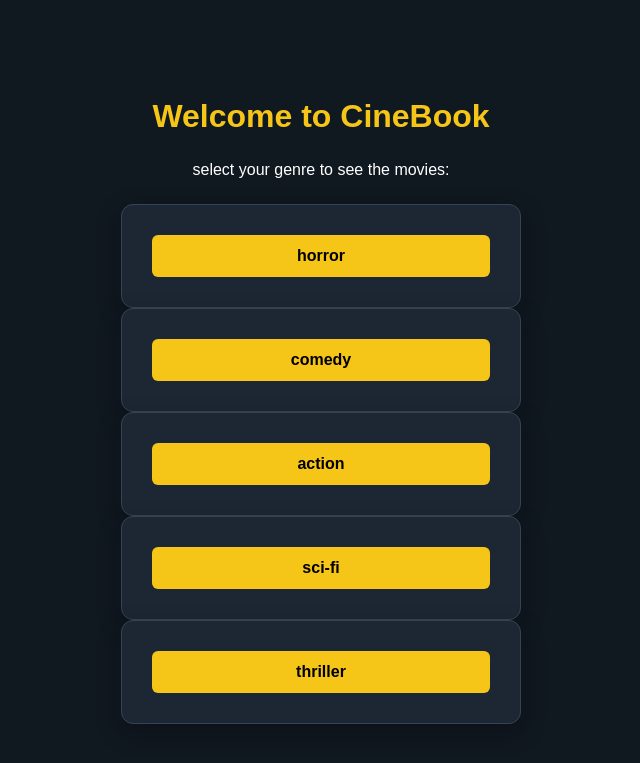
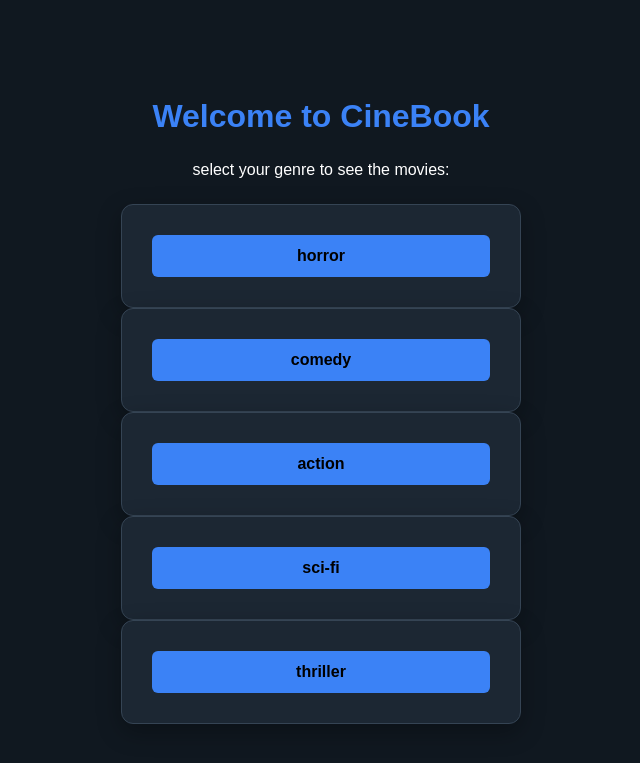
Before and after one commit to hassanmsalama5-cloud/NEA, a Flask app: page /genre in a window 1280 px wide. Shown: the top 763 px of the page, without its empty margins (319-959 px from the left). Run offline with Flask 3, Linux system fonts and the light colour scheme.

Commit message:
Update color scheme for headers, buttons, and links to improve visual consistency

```diff
--- a/static/style.css
+++ b/static/style.css
@@ -14,7 +14,7 @@ body{
     padding:30px 20px;
 }
 h1{
-    color:#f5c518;
+    color:#3b82f6;
     text-align:center;
     margin-bottom:10px;
 }
@@ -49,7 +49,7 @@ input{
 button{
     width:100%;
     padding:12px;
-    background-color:#f5c518;
+    background-color:#3b82f6;
     border:none;
     border-radius:6px;
     font-size: 16px;
@@ -57,7 +57,7 @@ button{
     cursor:pointer;
 }
 button:hover{
-    background-color:#ffd84d;
+    background-color:#60a5fa;
 }
 form p{
     text-align:center;
@@ -65,10 +65,10 @@ form p{
     margin-bottom:0;
 }
 a{
-    color:#f5c518;
+    color:#60a5fa;
 }
 a:hover{
-    color:#ffd84d;
+    color:#60a5fa;
 }
 .film-card,
 .screening-card {
```
